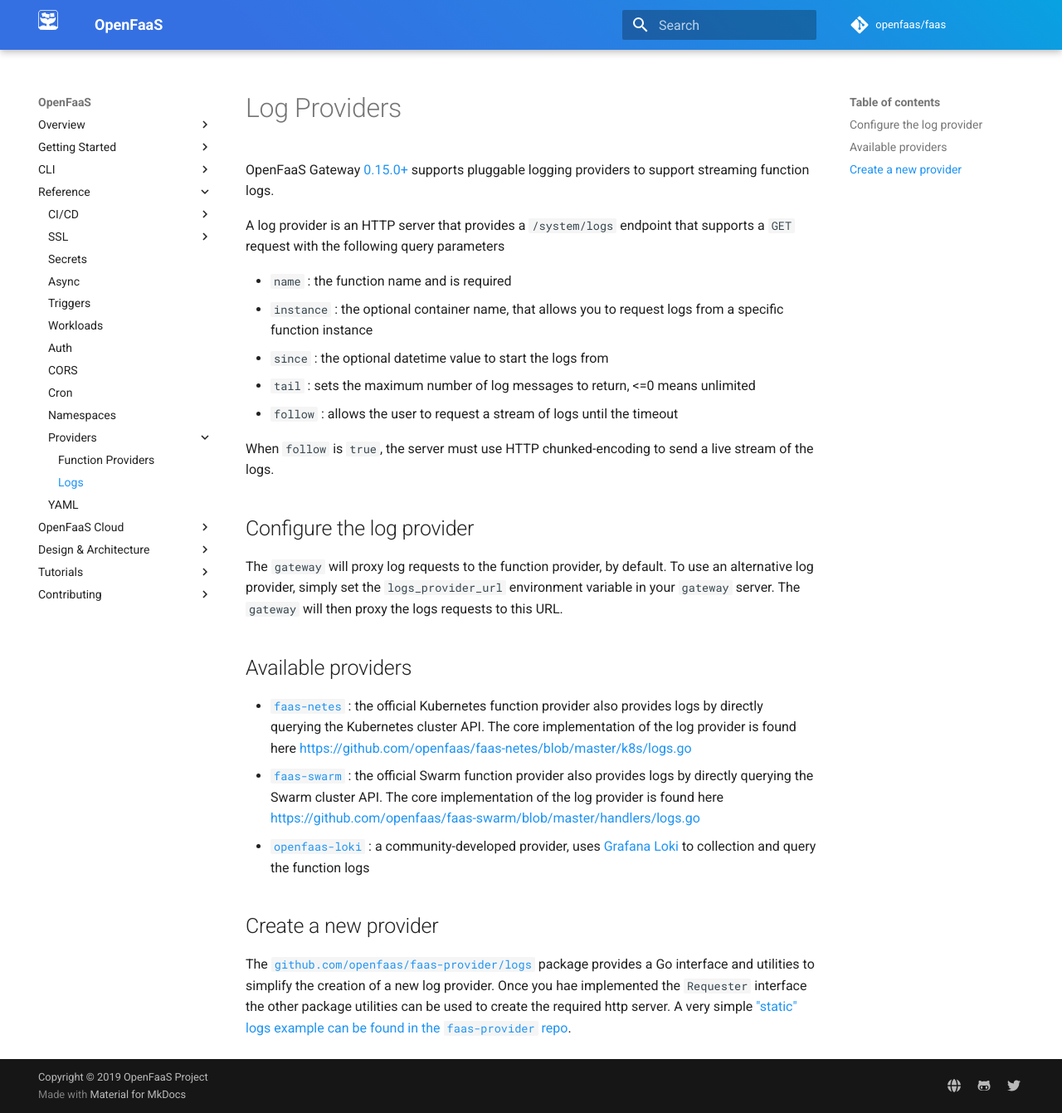
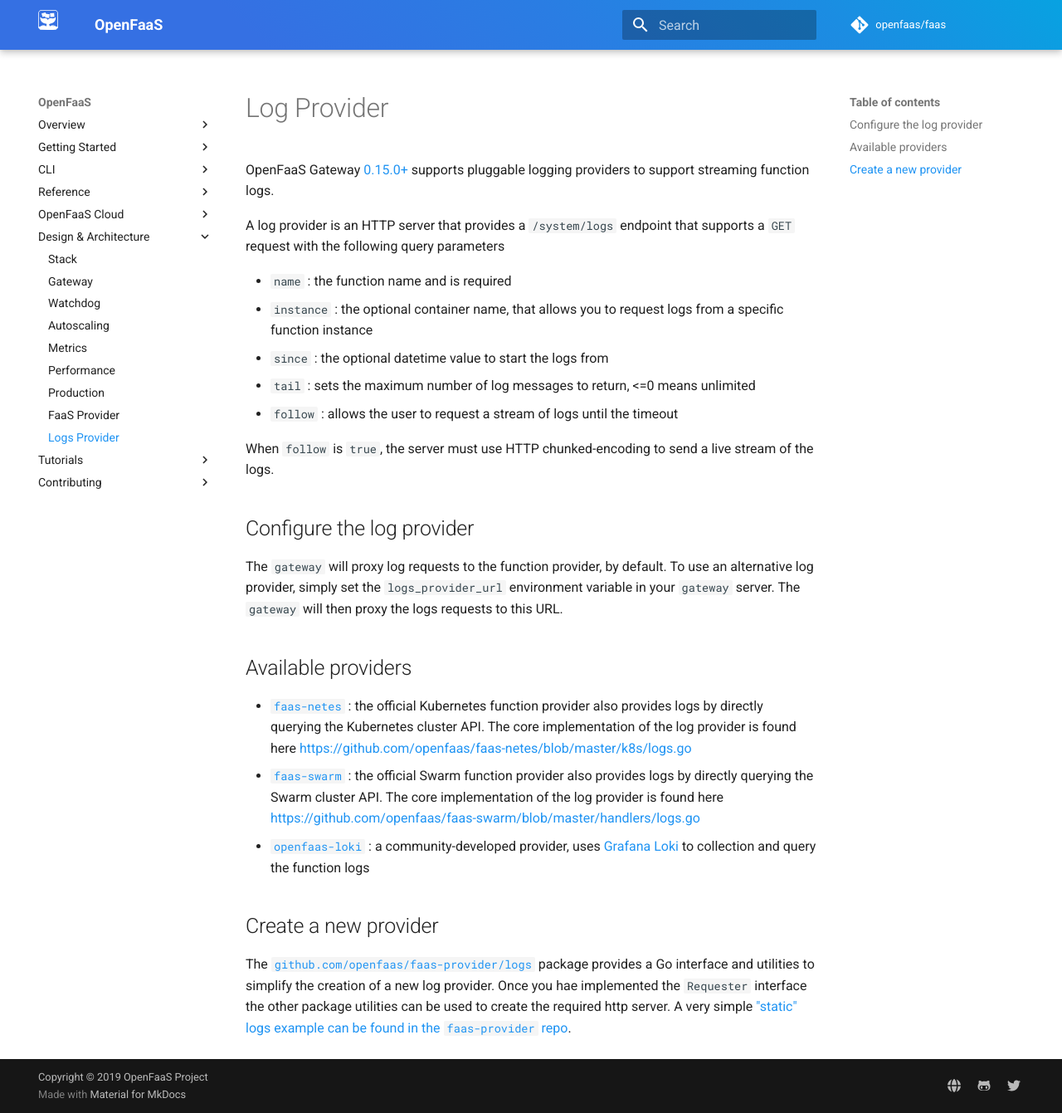
Before and after one commit to openfaas/docs, an MkDocs documentation site: the page built from docs/architecture/logs-provider.md, in a window 1280 px wide and 1341 px high. Shown: the whole window at 83% size. Built offline with MkDocs 1.6.1 and Material for MkDocs 9.7.7, drawn with Linux system fonts in a browser that asks for light colours; comment, search, counter and statistics services are not loaded.

Commit message:
Move providers content to architecture
Signed-off-by: Alex Ellis (OpenFaaS Ltd) <alexellis2@gmail.com>

```diff
--- a/docs/reference/providers/log-providers.md
+++ b/docs/architecture/logs-provider.md
@@ -1,4 +1,4 @@
-# Log Providers
+# Log Provider
 
 OpenFaaS Gateway [0.15.0+](https://github.com/openfaas/faas/releases/tag/0.15.0) supports pluggable logging providers to support streaming function logs.
 
--- a/mkdocs.yml
+++ b/mkdocs.yml
@@ -134,9 +134,6 @@ nav:
     - CORS: ./reference/cors.md
     - Cron: ./reference/cron.md
     - Namespaces: ./reference/namespaces.md
-    - Providers:
-      - Function Providers: ./reference/providers/faas-providers.md
-      - Logs: ./reference/providers/log-providers.md
     - YAML: ./reference/yaml.md
   - OpenFaaS Cloud:
       - Intro: ./openfaas-cloud/intro.md
@@ -158,6 +155,8 @@ nav:
       - Metrics: ./architecture/metrics.md
       - Performance: ./architecture/performance.md
       - Production: ./architecture/production.md
+      - FaaS Provider: ./architecture/faas-provider.md
+      - Logs Provider: ./architecture/logs-provider.md
   - Tutorials:
       - Workshop: ./tutorials/workshop.md
       - CLI with Node.js: ./tutorials/CLI-with-node.md
```
Also changed, not shown: docs/architecture/faas-provider.md (added, +39 -0 lines), docs/cli/logs.md (+3 -1 lines), docs/reference/providers/faas-providers.md (deleted, +0 -28 lines).
